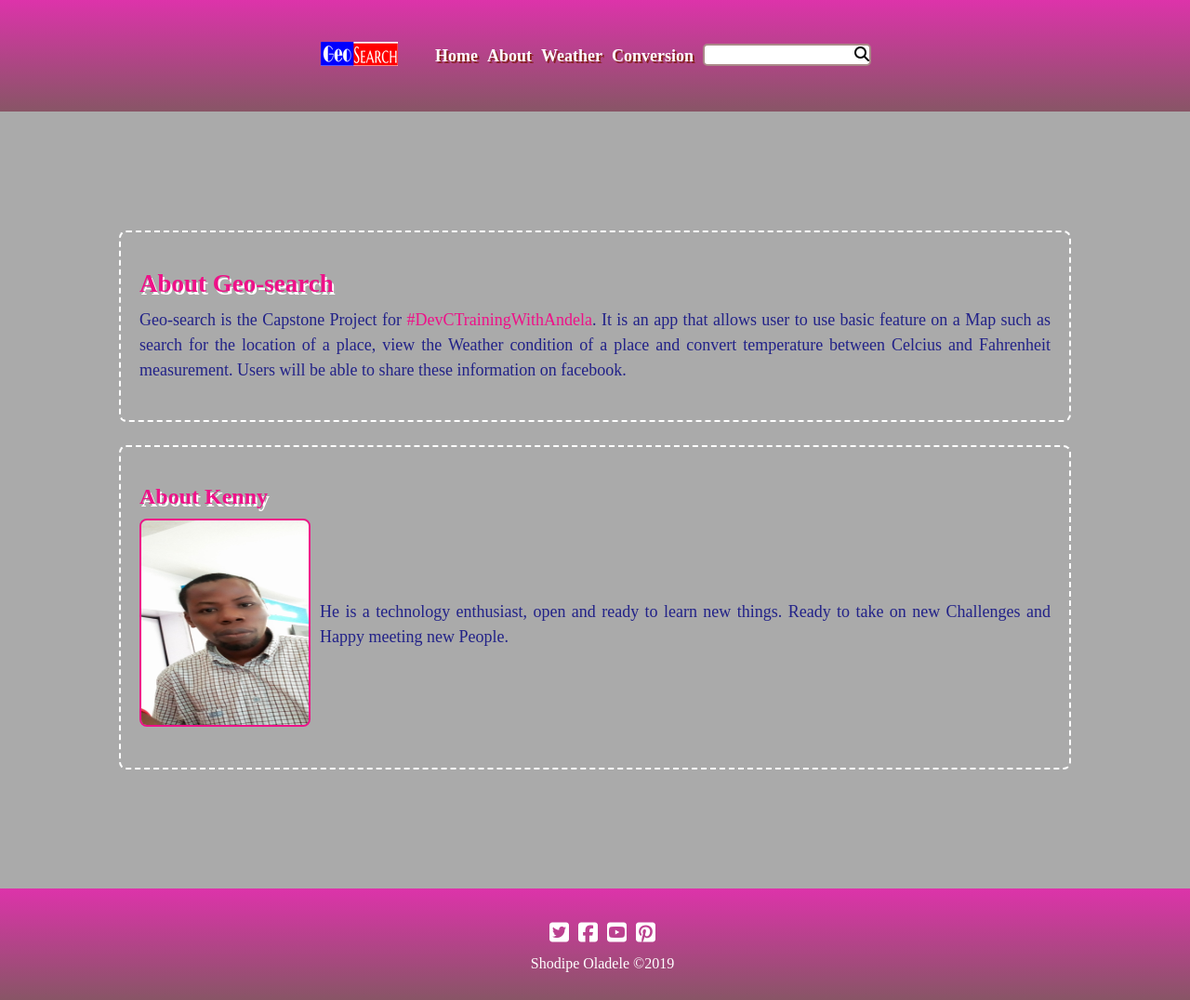
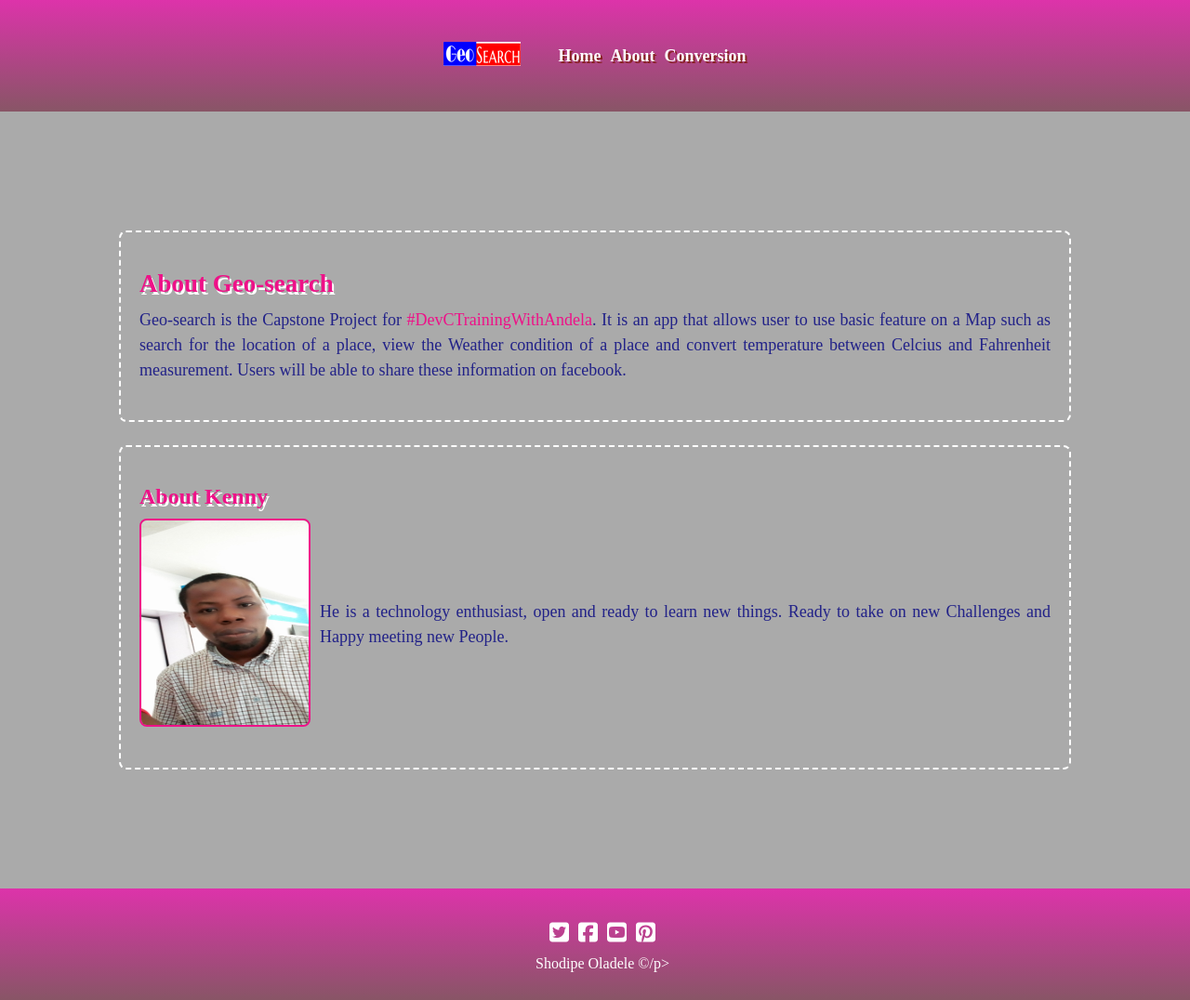
Before and after one commit to DevKenny-git/Geo-Search, a plain HTML site: page about.html in a window 1280 px wide. Shown: the whole page at 93% size. Drawn offline with Linux system fonts and the light colour scheme; a web font is replaced by a local one.

Commit message:
rf Removed weather.html link

```diff
--- a/about.html
+++ b/about.html
@@ -22,14 +22,8 @@
                           <ul>
                               <li><a href="index.html">home</a></li>
                               <li><a href="about.html">about</a></li>
-                              <li><a href="#">weather</a></li>
                               <li><a href="convert.html">Conversion</a></li>
-                          <li>
-                          <form>
-                              <input type="search" name="search" class="search" >
-                              <i class="fas fa-search"></i>
-                          </form>
-                          </li>
+
                   </div>
             </nav>
             <main id="about">
@@ -56,7 +50,7 @@
                     <li><a href="#" target="_blank"><i class="fab fa-youtube-square"></i></a></li>
                     <li><a href="#" target="_blank"><i class="fab fa-pinterest-square"></i></a></li>
                 </ul>
-              <p><a href="mailto:oladyken@yahoo.com">Shodipe Oladele</a> &copy;<script>document.write(new Date().getFullYear());</script></p>
+              <p><a href="mailto:oladyken@yahoo.com">Shodipe Oladele</a> &copy;/p>
           </footer>
 
 
```
